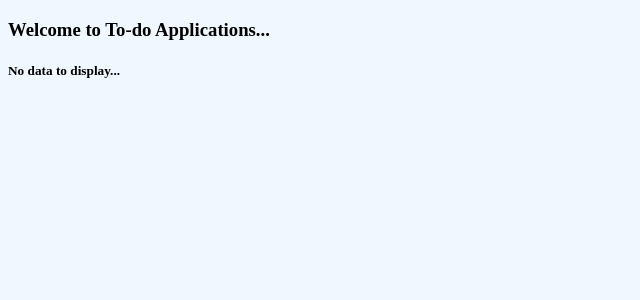
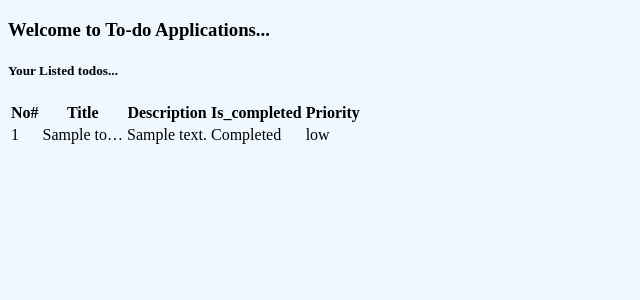
Before and after one commit to saadizm/django-todo-app, a Django app: page /todo/list/ in a window 1280 px wide. Shown: the top 300 px of the page, without its empty margins (0-640 px from the left). Run offline with Django 5.2, Linux system fonts and the light colour scheme; tables that the repository leaves empty hold one stand-in row (values such as "Sample post").

Commit message:
Added data into a todo model

```diff
--- a/todo/templates/todo/add_todo.html
+++ b/todo/templates/todo/add_todo.html
@@ -9,11 +9,11 @@
         {% csrf_token %}
 
         <label for="title">Title</label>
-        <input type="text" id="todo_title" name="todo_title" required>
+        <input type="text" id="title" name="title" required>
         <br> <br>
 
         <label for="title">Description</label>
-        <textarea rows="5" cols="30" placeholder="Enter your description here..."></textarea>
+        <textarea id="description" name="description" rows="5" cols="30" placeholder="Enter your description here..."></textarea>
         <br> <br>
 
         <label for="is_completed">Is completed</label>
--- a/todo/templates/todo/list_todos.html
+++ b/todo/templates/todo/list_todos.html
@@ -2,9 +2,19 @@
 
 {%block content%}
 
-    {% if all_todo %}
+    {% if all_todos %}
+        <h5> Your Listed todos...</h5>
+        <table>
+            <tr>
+            <th> No# </th> <th> Title </th> <th> Description </th> <th> Is_completed </th> <th> Priority </th>
+            </tr>
+            {% for todo in all_todos %}
+                <tr>
+                    <td>{{todo.id}}</td> <td>{{todo.title|truncatechars:10}}</td> <td>{{todo.description|truncatechars:20}}</td> <td>{{todo.is_completed|yesno:"Completed, Pending"}}</td> <td>{{todo.priority}}</td>
+                </tr>
+            {% endfor %}
 
-        <h5> Your Listed todos...</h5>
+        </table>
     {%else %}
         <h5>No data to display...</h5>
 
--- a/todo/views.py
+++ b/todo/views.py
@@ -1,6 +1,8 @@
 from django.shortcuts import render, get_object_or_404
 from django.http import HttpResponse, HttpResponseRedirect
+from django.urls import reverse
 from todo.models import Todo
+from datetime import datetime
 # Create your views here.
 
 def index(request):
@@ -15,10 +17,20 @@ def process_data(request):
     if request.method == 'POST':
         todo_title = request.POST.get("title")
         todo_description = request.POST.get("description")
+        is_completed = False if request.POST.get("option_group") == 'no' else True
+        created_at = datetime.now()
+        updated_at = datetime.now()
+        due_date = request.POST.get("dueDate")
+        priority = request.POST.get('priority')
+        todo_item = Todo(title = todo_title, description = todo_description, is_completed =is_completed,
+                         created_at = created_at, updated_at = updated_at, due_date = due_date, priority = priority)
+        todo_item.save()
+        return HttpResponseRedirect(reverse("todo:list_todos"))
+    else:
         pass
-    pass
+
 
 def list_todos(request):
     all_todos = Todo.objects.all()
-    context = {"objects": all_todos}
+    context = {"all_todos": all_todos}
     return render(request, "todo/list_todos.html", context)
```
